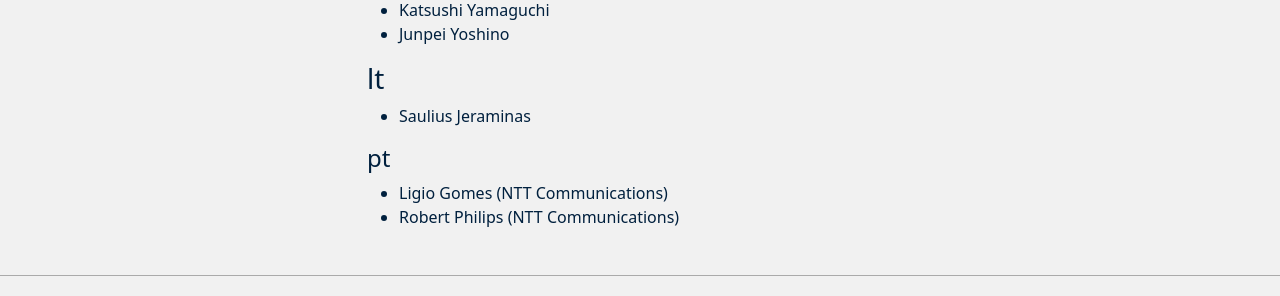
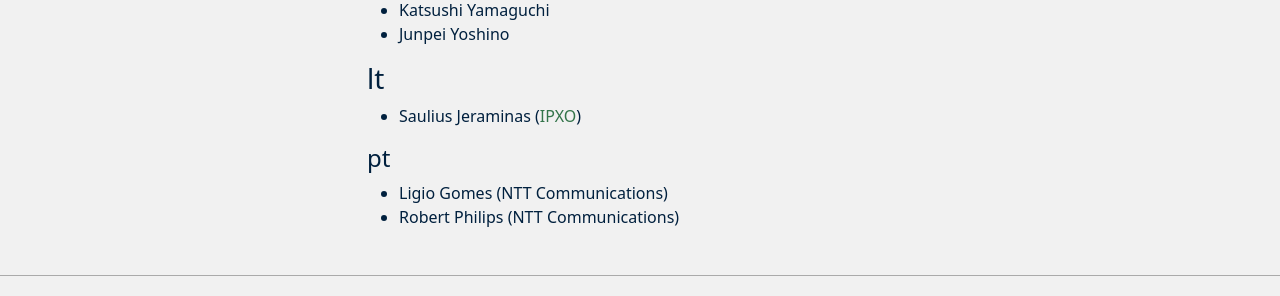
Before and after one commit to peeringdb/docs, an MkDocs documentation site: the page built from docs/translation.md, in a window 1280 px wide and 900 px high, scrolled down 1346 px. Shown: the part 568-864 px from the top of the window. Built offline with MkDocs 1.6.1, drawn with Linux system fonts in a browser that asks for light colours; nearby versions of some CDN libraries.

Commit message:
Update translation.md (#386)
Added a link to IPXO next to Saulius's name

```diff
--- a/docs/translation.md
+++ b/docs/translation.md
@@ -78,7 +78,7 @@ Now any translator can go to the following pages and find the added language to
 - Junpei Yoshino
 
 ### lt
-- Saulius Jeraminas
+- Saulius Jeraminas ([IPXO](https://www.ipxo.com))
 
 #### pt
 
```
